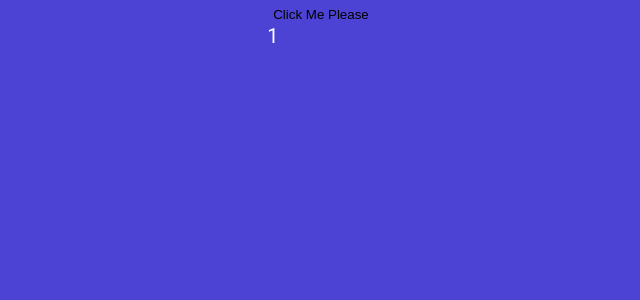
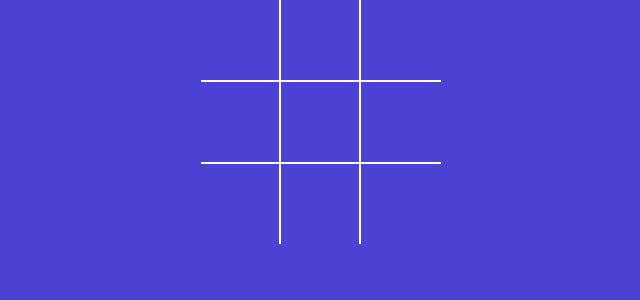
Before and after one commit to gopala142002/tictactoe-game, a React (Vite) app: page / in a window 1280 px wide. Shown: the top 300 px of the page, without its empty margins (319-959 px from the left). Built offline with nearby package versions, Linux system fonts and the light colour scheme.

Commit message:
display X on clicking a square

```diff
--- a/src/App.jsx
+++ b/src/App.jsx
@@ -1,16 +1,10 @@
-import { useState } from 'react';
 import './style.scss'
 import Board from './components/board'
 function App() {
-  const [counter,setCounter]=useState(1);
-  const onBtnClick=()=>{
-    setCounter(counter+1);
-  };
   return (
     <div className='app'>
       <div>
-        <button onClick={onBtnClick}>Click Me Please</button>
-        <div>{counter}</div>
+        <Board/>
       </div>
     </div>
   )
--- a/src/components/Board.jsx
+++ b/src/components/Board.jsx
@@ -1,20 +1,45 @@
+import { useState } from "react";
 import Square from "./Square";
-const Board=()=>{
+
+const Board = () => {
+    const [squares , setSquares] = useState(Array(9).fill(null));
+
+    console.log(squares);
+
+    const handleSquareClick = clickedPosition => {
+        setSquares(currentSquares => {
+            return currentSquares.map((squareValue,position) => {
+                if(clickedPosition === position) {
+                    return 'X';
+                }
+
+                return squareValue;
+            });
+        });
+    };
+    const renderSquare = position => {
+        return (
+            <Square
+                value={squares[position]}
+                onClick={() => handleSquareClick(position)}
+            />
+        );
+    };
     return <div className="board">
-        <div className='board-row'>
-            <Square value={0}/>
-            <Square value={1}/>
-            <Square value={2}/>
+        <div className="board-row">
+            {renderSquare(0)}
+            {renderSquare(1)}
+            {renderSquare(2)}
         </div>
-        <div className='board-row'>
-            <Square value={3}/>
-            <Square value={4}/>
-            <Square value={5}/>
+        <div className="board-row">
+            {renderSquare(3)}
+            {renderSquare(4)}
+            {renderSquare(5)}
         </div>
-        <div className='board-row'>
-            <Square value={6}/>
-            <Square value={7}/>
-            <Square value={8}/>
+        <div className="board-row">
+            {renderSquare(6)}
+            {renderSquare(7)}
+            {renderSquare(8)}
         </div>
     </div>
 }
--- a/src/components/Square.jsx
+++ b/src/components/Square.jsx
@@ -1,6 +1,10 @@
-const Square=({ value })=>{
-    return <button type="button" className="square">
+const Square = ({ value , onClick }) => {
+
+    return (
+    <button type="button" className="square" onClick={onClick}>
         {value}
-    </button>;
+    </button>
+    );
 };
+
 export default Square;
--- a/src/main.jsx
+++ b/src/main.jsx
@@ -4,7 +4,5 @@ import App from './App.jsx'
 
 
 ReactDOM.createRoot(document.getElementById('root')).render(
-  <React.StrictMode>
     <App />
-  </React.StrictMode>,
 )
```
